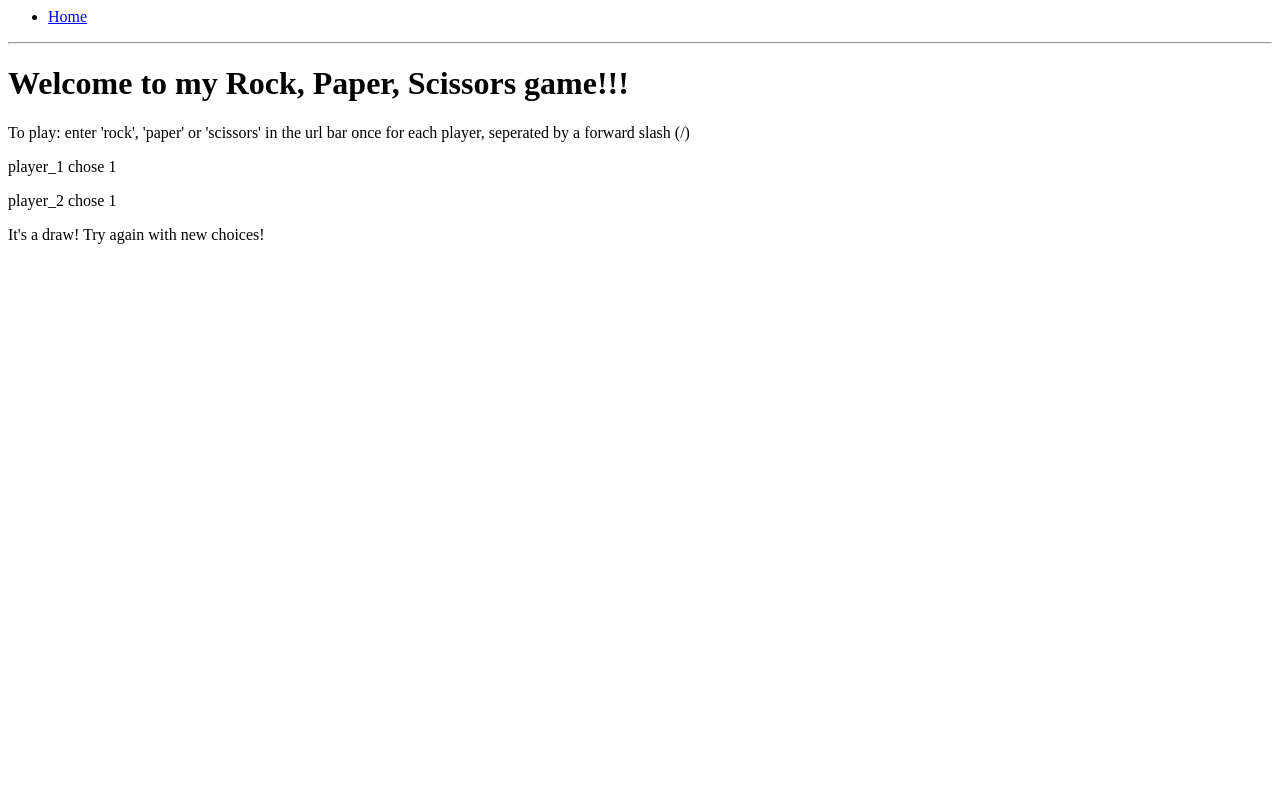
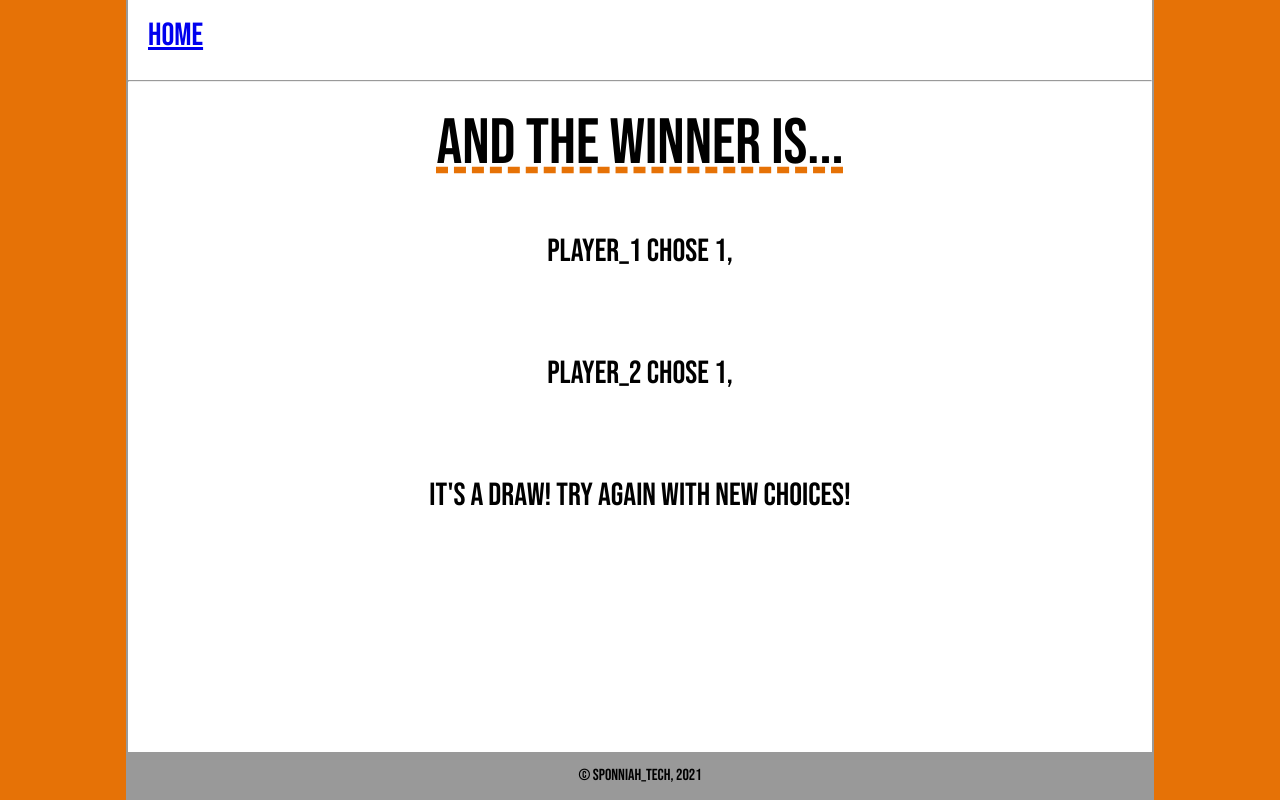
Before and after one commit to Boystavros/rock_paper_scissors_app, a Flask app: page /1/1 in a window 1280 px wide. Run offline with Flask 2, Linux system fonts and the light colour scheme.

Commit message:
First extension complete.

```diff
--- a/controllers/controller.py
+++ b/controllers/controller.py
@@ -4,9 +4,9 @@ from models.game import Game
 from models.player import Player
 
 
-# @app.route('/')
-# def index():
-#     return render_template('index.html', title="RPS Game")
+@app.route('/')
+def welcome():
+    return render_template('welcome.html', title="Home")
 
 @app.route('/<choice_1>/<choice_2>')
 def index(choice_1, choice_2):
@@ -18,4 +18,4 @@ def index(choice_1, choice_2):
             loser = player_2
     else:
             loser = player_1
-    return render_template('index.html', title="RPS Game", first=player_1, second=player_2, winner=result, loser=loser)
+    return render_template('index.html', title="Outcome", first=player_1, second=player_2, winner=result, loser=loser)
--- /dev/null
+++ b/static/reset.css
@@ -0,0 +1,48 @@
+/* http://meyerweb.com/eric/tools/css/reset/
+   v2.0 | 20110126
+   License: none (public domain)
+*/
+
+html, body, div, span, applet, object, iframe,
+h1, h2, h3, h4, h5, h6, p, blockquote, pre,
+a, abbr, acronym, address, big, cite, code,
+del, dfn, em, img, ins, kbd, q, s, samp,
+small, strike, strong, sub, sup, tt, var,
+b, u, i, center,
+dl, dt, dd, ol, ul, li,
+fieldset, form, label, legend,
+table, caption, tbody, tfoot, thead, tr, th, td,
+article, aside, canvas, details, embed,
+figure, figcaption, footer, header, hgroup,
+menu, nav, output, ruby, section, summary,
+time, mark, audio, video {
+	margin: 0;
+	padding: 0;
+	border: 0;
+	font-size: 100%;
+	font: inherit;
+	vertical-align: baseline;
+}
+/* HTML5 display-role reset for older browsers */
+article, aside, details, figcaption, figure,
+footer, header, hgroup, menu, nav, section {
+	display: block;
+}
+body {
+	line-height: 1;
+}
+ol, ul {
+	list-style: none;
+}
+blockquote, q {
+	quotes: none;
+}
+blockquote:before, blockquote:after,
+q:before, q:after {
+	content: '';
+	content: none;
+}
+table {
+	border-collapse: collapse;
+	border-spacing: 0;
+}
--- a/static/style.css
+++ b/static/style.css
@@ -0,0 +1,60 @@
+html {
+    background-color: rgb(230, 114, 6);
+}
+
+body {
+    display: block;
+    width: 80%;
+    background-color: white;
+    margin: auto;
+    border-left: 2px solid #999;
+    border-right: 2px solid #999;
+    font-family: 'Bebas Neue', cursive;
+}
+
+.main-nav {
+    background-color: white;
+    padding: 20px;
+    font-size: 2rem;
+}
+
+h1 {
+    margin-top: 30px;
+    margin-bottom: 30px;
+    text-align: center;
+    font-size: 4rem;
+    text-decoration: underline;
+    text-decoration-color: rgb(230, 114, 6);
+    text-decoration-style:dashed;
+}
+
+footer {
+    position: absolute;
+    bottom: 0;
+    text-align: center;
+    background-color: #999;
+    height: 2rem;
+    width: 80%;
+    padding-top: 1rem;
+}
+
+p {
+    font-size: 2rem;
+    text-align: center;
+    margin-top: 30px;
+    padding-top: 30px;
+    padding-bottom: 30px;
+}
+
+img {
+    margin: 30px;
+    /* align-items: center; */
+    width: 90%;
+
+    padding-left: 30px;
+}
+
+.winner {
+    color: tomato;
+    box-shadow: tomato;
+}
--- a/templates/base.html
+++ b/templates/base.html
@@ -1,10 +1,14 @@
 <html>
     <head>
+      <link rel="stylesheet" href="{{ url_for('static', filename='reset.css') }}">
       <link rel="stylesheet" href="{{ url_for('static', filename='style.css') }}">
-      <title>{{ title }}</title>
+      <link rel="preconnect" href="https://fonts.googleapis.com">
+      <link rel="preconnect" href="https://fonts.gstatic.com" crossorigin>
+      <link href="https://fonts.googleapis.com/css2?family=Bebas+Neue&display=swap" rel="stylesheet">
+      <title>{{ title }} - RPS Game</title>
     </head>
     <body>
-        <ul>
+        <ul class="main-nav">
           <li clas="navLink"><a href="/">Home</a></li>
         </ul>
         <hr>
@@ -14,4 +18,7 @@
 
         {% endblock content %}
     </body>
+    <footer>
+      &copy; sponniah_tech, 2021
+    </footer>
 </html>
--- a/templates/index.html
+++ b/templates/index.html
@@ -2,17 +2,15 @@
 
 {% block content %}
 
-    <h1>Welcome to my Rock, Paper, Scissors game!!!</h1>
+    <h1>And the winner is...</h1>
 
-    <p>To play: enter 'rock', 'paper' or 'scissors' in the url bar once for each player, seperated by a forward slash (/)</p>
+    <p>{{ first.name }} chose {{ first.choice }},</p>
 
-    <p>{{ first.name }} chose {{ first.choice }}</p>
-
-    <p>{{ second.name }} chose {{ second.choice }}</p>
+    <p>{{ second.name }} chose {{ second.choice }},</p>
 
     {% if winner != None %}
 
-        <p>The winner is {{ winner.name }}, {{ winner.choice }} beats {{ loser.choice }}!!!</p>
+        <p>The winner is <span class="winner">{{ winner.name }}</span>, {{ winner.choice }} beats {{ loser.choice }}!!!</p>
 
     {% else %}
 
```
Also changed, not shown: templates/welcome.html (added, +13 -0 lines), static/images/url_bar.png (added).
